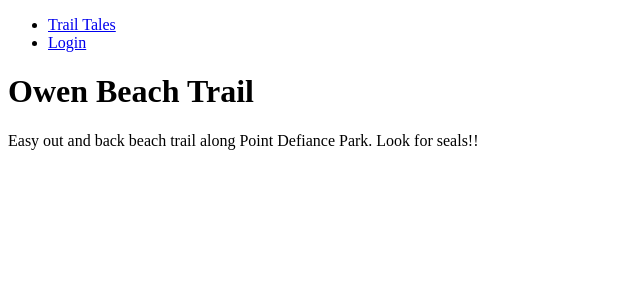
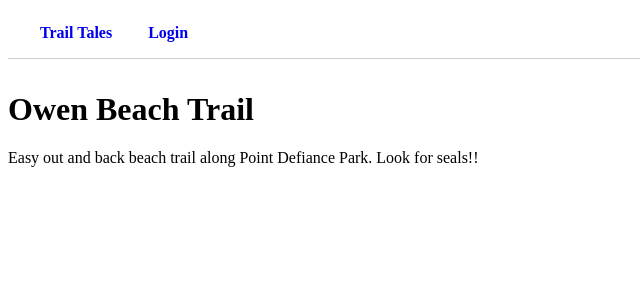
Before and after one commit to aphan17/trail-tales, a Django app: page /posts/2/ in a window 1280 px wide. Shown: the top 300 px of the page, without its empty margins (0-640 px from the left). Run offline with Django 4.2, Linux system fonts and the light colour scheme; data comes from the database, SQL or seed files in the repository.

Commit message:
added css to file

```diff
--- /dev/null
+++ b/posts/static/css/style.css
@@ -0,0 +1,20 @@
+header nav ul {
+    background-color: white;
+    border-bottom: 1px solid #CCC;
+    box-sizing: border-box;
+    list-style: none;
+    margin-top: 0;
+    margin-bottom: 2em;
+    padding: 0 0 0 1em;
+  }
+
+header nav ul li {
+    display: inline-block;
+    margin: 0 1em;
+    padding: 1em 0 1em 0;
+  }
+
+header nav ul li a {
+    font-weight: bold;
+    text-decoration: none;
+  }
--- a/posts/templates/base.html
+++ b/posts/templates/base.html
@@ -1,3 +1,4 @@
+{% load static %}
 <!DOCTYPE html>
 <html lang="en">
 
@@ -5,6 +6,7 @@
     <meta charset="UTF-8">
     <meta http-equiv="X-UA-Compatible" content="IE=edge">
     <meta name="viewport" content="width=device-width, initial-scale=1.0">
+    <link rel="stylesheet" href="{% static 'css/style.css' %}">
     <title>
         {% block title %}
         {% endblock title %}
```
